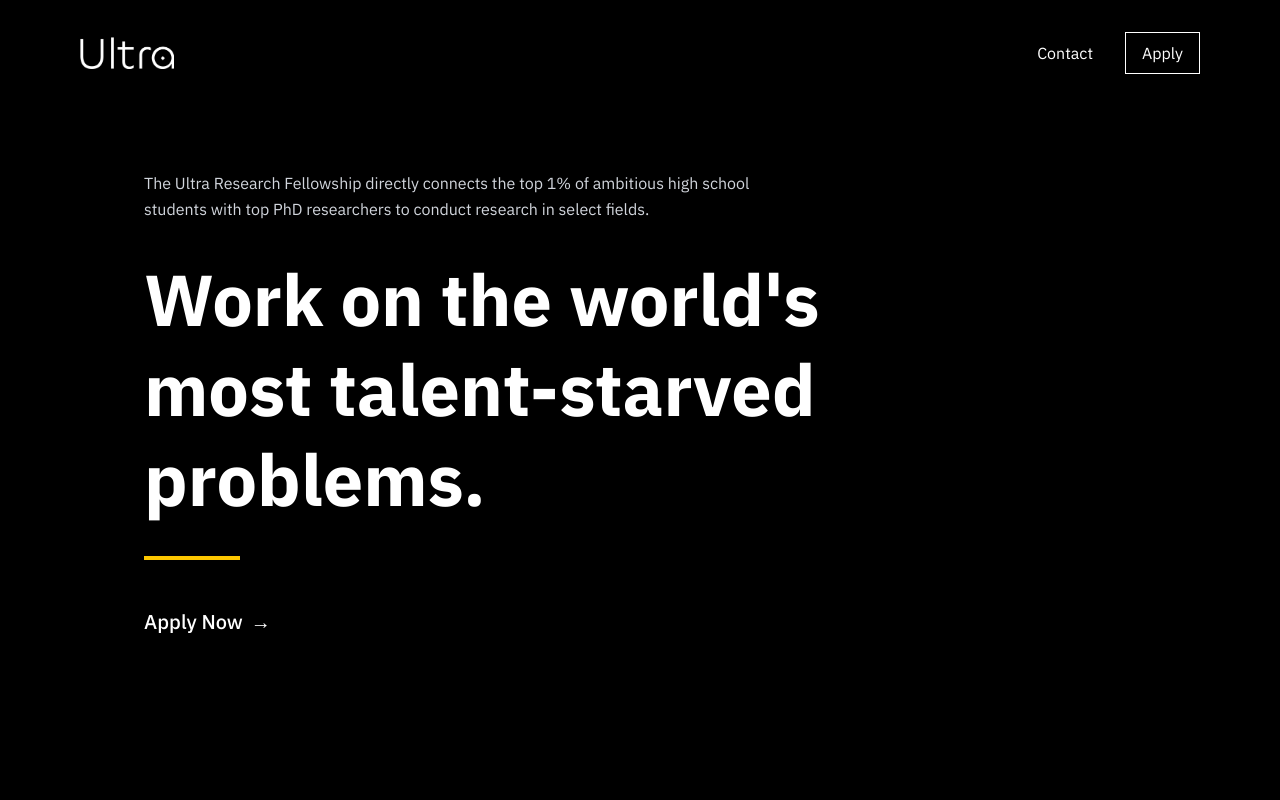
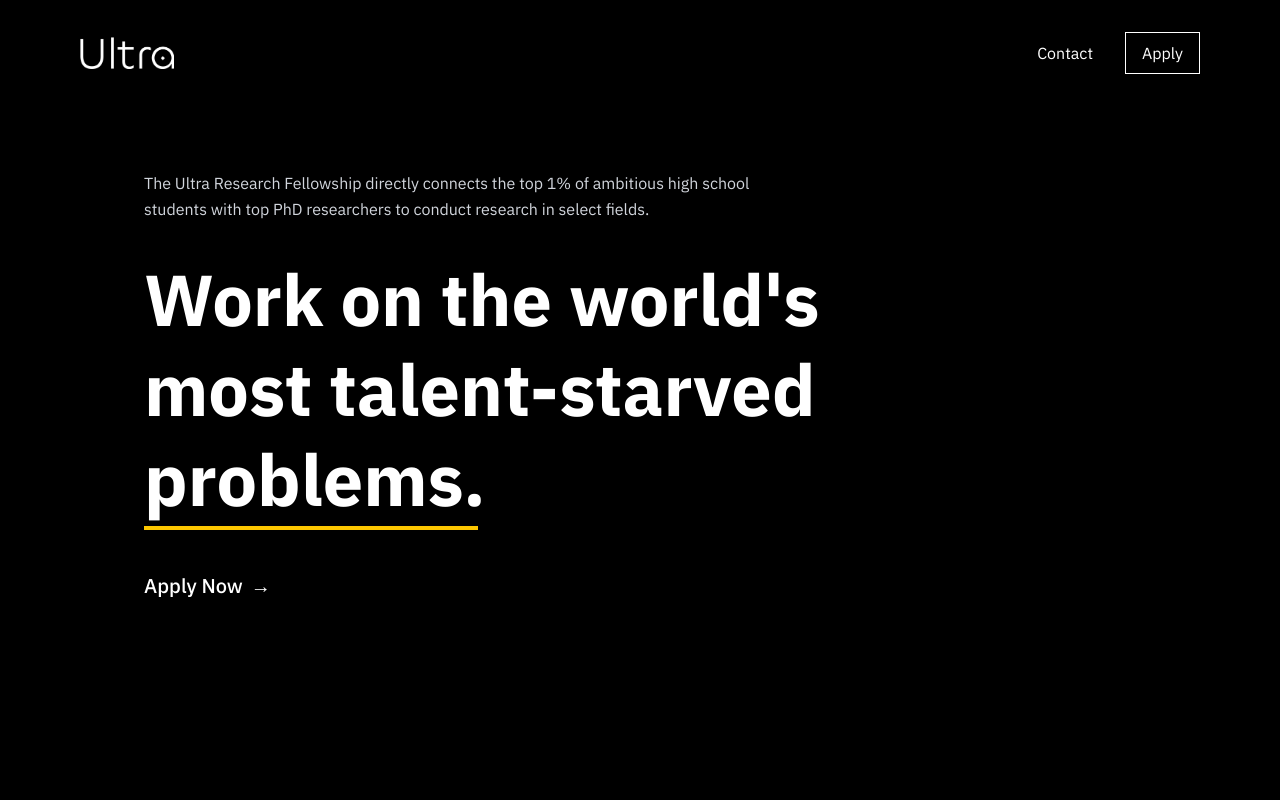
Before and after one commit to DaInfernalCoder/ultra-research-fellowship, a Next.js app: page / in a window 1280 px wide. Shown: the top 800 px of the page. Built offline with nearby package versions, Linux system fonts and the light colour scheme.

Commit message:
little change

```diff
--- a/src/components/sections/HeroSection.tsx
+++ b/src/components/sections/HeroSection.tsx
@@ -12,16 +12,16 @@ export default function HeroSection({ onApplyClick }: HeroSectionProps) {
         select fields.
       </p>
 
-      <h1 className="text-4xl md:text-6xl lg:text-7xl font-bold leading-tight mb-8">
+      <h1 className="text-4xl md:text-6xl lg:text-7xl font-bold leading-tight mb-12">
         Work on the world&apos;s
         <br />
         most talent-starved
         <br />
-        problems.
+        <span className="relative">
+          problems.
+          <div className="absolute -bottom-1 left-0 right-2 h-1 bg-yellow-400"></div>
+        </span>
       </h1>
-
-      {/* Yellow underline accent */}
-      <div className="w-24 h-1 bg-yellow-400 mb-12"></div>
 
       <button
         onClick={onApplyClick}
```
